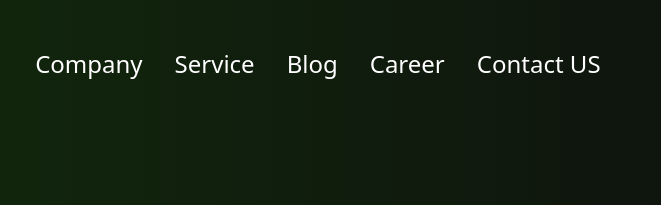
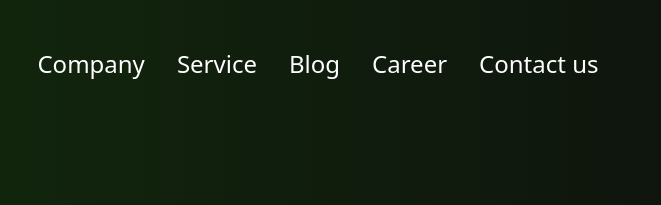
Before and after one commit to Junayedgit/onestopwebz, a plain HTML site: page index.html in a window 1280 px wide. Shown: the top 205 px of the page, 306-967 px from the left. Drawn offline with nearby package versions, Linux system fonts and the light colour scheme.

Commit message:
contact us change

```diff
--- a/index.html
+++ b/index.html
@@ -29,7 +29,7 @@
                             <li><a>Service</a></li>
                             <li><a>Blog</a></li>
                             <li><a>Career</a></li>
-                            <li><a>Contact US</a></li>
+                            <li><a>Contact us</a></li>
                         </ul>
                     </div>
                     <img class="lg:pl-16 lg:pt-5 lg:pb-5 h-10  lg:h-28 lg:w-64" src="images/LOGO.png" alt="">
@@ -40,7 +40,7 @@
                         <li><a>Service</a></li>
                         <li><a>Blog</a></li>
                         <li><a>Career</a></li>
-                        <li><a>Contact US</a></li>
+                        <li><a>Contact us</a></li>
                     </ul>
                 </div>
                 <div class="pr-16 navbar-end">
```
